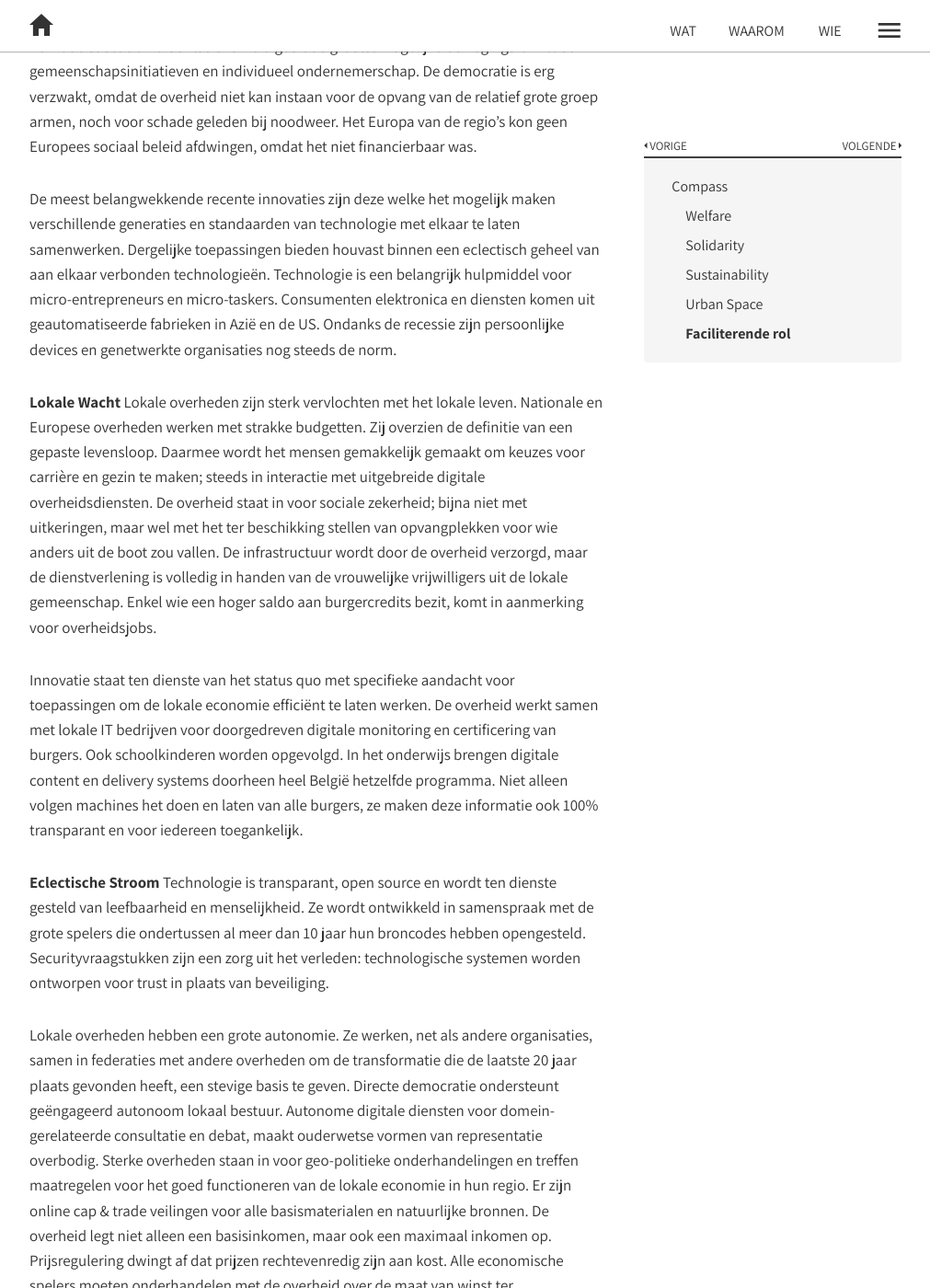
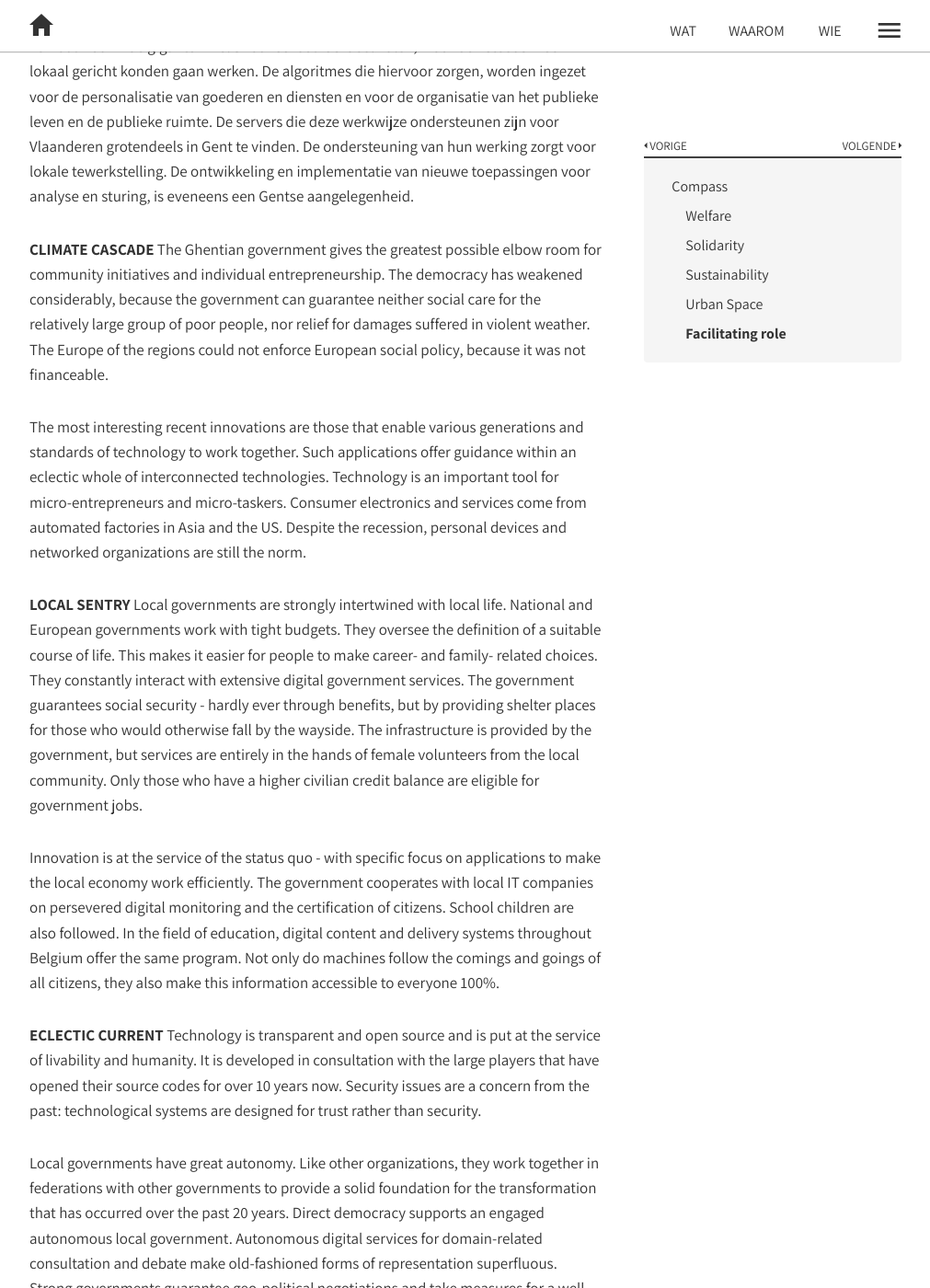
Before and after one commit to lab9k/scripts-voor-gent-2040-en, a Jekyll site: the page built from chapters/chapter-05-part-6.md, in a window 1280 px wide and 1400 px high, scrolled down 850 px. Shown: the whole window at 92% size, without its empty margins (133-1144 px from the left). Built offline with Jekyll 4.4.1, drawn with Linux system fonts in a browser that asks for light colours; nearby versions of some CDN libraries; some of the changed text lies outside the part shown.

Commit message:
Update chapter-05-part-6.md

```diff
--- a/chapters/chapter-05-part-6.md
+++ b/chapters/chapter-05-part-6.md
@@ -5,22 +5,84 @@ part: 6
 chapter: 5
 ispart: true
 permalink: /kompas/faciliterende-rol-van-overheid-en-technologie/
-title: Faciliterende rol
+title: Facilitating role
 indentlevel: 2
 ---
+Compass: Facilitating role of government and technology
+{:.chapter-intro}
 
-**Giganten Lift** De lokale overheid faciliteert plaatselijk de internationale bedrijven die de touwtjes wereldwijd in handen hebben. Ze staat in voor een reglementering die de economische spelers toelaat hun winstgevende, maar ecologisch duurzame activiteiten verder te zetten. Reusachtige commerciële databases met profielen van bewoners vervangen nu het bevolkingsregister. Het verkeer in de stad wordt door de artificiele intelligentie van de private technologische dienstverlener SLIM (Stedelijk Levend Intelligent Mobiel) geregeld en de bijhorende weginfrastructuur werd eveneens de verantwoordelijkheid van de giganten, die zo een steeds groter deel van de publieke ruimte en het privé leven dirigeren. Om de giganten ruimte te bieden voor hun ecologische maatregelen,  is er stap-voor-stap een bewuste keuze gemaakt voor een zo klein mogelijke rol van de overheid en het aantal jobs voor ambtenaren slonk daarmee aanzienlijk.
+**CORPORATE LIFT**
+The local government locally facilitates the international companies that
+pull the strings globally. It guarantees regulations that allow the economic
+players to continue their profitable but ecologically sustainable
+activities. Huge commercial databases containing resident profiles have
+now replaced the population register. Traffic in the city is controlled by the
+Artificial Intelligence of private technological service provider SLIM (urban living
+intelligent mobile) and the related road infrastructure has also become the
+responsibility of the corporates, which control an increasingly larger part of the
+public space as a result. Gradually, the conscious choice has been made to minimize
+the government’s role to offer the corporates room for their ecological measures, thus
+decreasing the number of jobs for civil servants considerably.
+Technological progress is also at the basis of the possibilities for sustainable production,
+distribution, and consumption. The fourth industrial revolution has become a sustainable
+story in which the corporates achieved economies of scale, but could also work increasingly
+locally. The algorithms ensuring this are deployed for the personalization of goods and services
+as well as the organization of public life and the public space. In Flanders, the servers
+supporting this method can largely be found in Ghent. Supporting their operation ensures
+local employment. The development and implementation of new applications for analysis
+and control are also a Ghentian affair.
 
 Technologische vooruitgang ligt mee aan de basis van de mogelijkheden voor duurzame productie, distributie en consumptie. De vierde industriële revolutie werd een duurzaam verhaal waarin de giganten weliswaar schaalvoordeel halen, maar ook steeds meer lokaal gericht konden gaan werken. De algoritmes die hiervoor zorgen, worden ingezet voor de personalisatie van goederen en diensten en voor de organisatie van het publieke leven en de publieke ruimte. De servers die deze werkwijze ondersteunen zijn voor Vlaanderen grotendeels in Gent te vinden. De ondersteuning van hun werking zorgt voor lokale tewerkstelling. De ontwikkeling en implementatie van nieuwe toepassingen voor analyse en sturing, is eveneens een Gentse aangelegenheid.
 
-**Klimaat Cascade** De Gentse overheid geeft de grootst mogelijke bewegingsruimte aan gemeenschapsinitiatieven en individueel ondernemerschap. De democratie is erg verzwakt, omdat de overheid niet kan instaan voor de opvang van de relatief grote groep armen, noch voor schade geleden bij noodweer. Het Europa van de regio’s kon geen Europees sociaal beleid afdwingen, omdat het niet financierbaar was.
+**CLIMATE CASCADE**
+The Ghentian government gives the greatest possible elbow room for community
+initiatives and individual entrepreneurship. The democracy has
+weakened considerably, because the government can guarantee neither
+social care for the relatively large group of poor people, nor relief for
+damages suffered in violent weather. The Europe of the regions could
+not enforce European social policy, because it was not financeable.
 
-De meest belangwekkende recente innovaties zijn deze welke het mogelijk maken verschillende generaties en standaarden van technologie met elkaar te laten samenwerken. Dergelijke toepassingen bieden houvast binnen een eclectisch geheel van aan elkaar verbonden technologieën. Technologie is een belangrijk hulpmiddel voor micro-entrepreneurs en micro-taskers. Consumenten elektronica en diensten komen uit geautomatiseerde fabrieken in Azië en de US. Ondanks de recessie zijn persoonlijke devices en genetwerkte organisaties nog steeds de norm.
+The most interesting recent innovations are those that enable
+various generations and standards of technology to work together. Such
+applications offer guidance within an eclectic whole of interconnected technologies.
+Technology is an important tool for micro-entrepreneurs and micro-taskers. Consumer
+electronics and services come from automated factories in Asia and the US. Despite the
+recession, personal devices and networked organizations are still the norm.
 
-**Lokale Wacht** Lokale overheden zijn sterk vervlochten met het lokale leven. Nationale en Europese overheden werken met strakke budgetten. Zij overzien de definitie van een gepaste levensloop. Daarmee wordt het mensen gemakkelijk gemaakt om keuzes voor carrière en gezin te maken; steeds in interactie met uitgebreide digitale overheidsdiensten. De overheid staat in voor sociale zekerheid; bijna niet met uitkeringen, maar wel met het ter beschikking stellen van opvangplekken voor wie anders uit de boot zou vallen. De infrastructuur wordt door de overheid verzorgd, maar de dienstverlening is volledig in handen van de vrouwelijke vrijwilligers uit de lokale gemeenschap. Enkel wie een hoger saldo aan burgercredits bezit, komt in aanmerking voor overheidsjobs.
+**LOCAL SENTRY**
+Local governments are strongly intertwined with local life.
+National and European governments work with tight budgets.
+They oversee the definition of a suitable course of life.
+This makes it easier for people to make career- and family-
+related choices. They constantly interact with extensive
+digital government services. The government guarantees
+social security - hardly ever through benefits, but by providing
+shelter places for those who would otherwise fall by the wayside.
+The infrastructure is provided by the government, but services are
+entirely in the hands of female volunteers from the local community. Only those who have
+a higher civilian credit balance are eligible for government jobs.
 
-Innovatie staat ten dienste van het status quo met specifieke aandacht voor toepassingen om de lokale economie efficiënt te laten werken. De overheid werkt samen met lokale IT bedrijven voor doorgedreven digitale monitoring en certificering van burgers. Ook schoolkinderen worden opgevolgd. In het onderwijs brengen digitale content en delivery systems doorheen heel België hetzelfde programma. Niet alleen volgen machines het doen en laten van alle burgers, ze maken deze informatie ook 100% transparant en voor iedereen toegankelijk.
+Innovation is at the service of the status quo - with specific focus on applications to make
+the local economy work efficiently. The government cooperates with local IT companies
+on persevered digital monitoring and the certification of citizens. School children are also
+followed. In the field of education, digital content and delivery systems throughout Belgium
+offer the same program. Not only do machines follow the comings and goings of all citizens,
+they also make this information accessible to everyone 100%.
 
-**Eclectische Stroom** Technologie is transparant, open source en wordt ten dienste gesteld van leefbaarheid en menselijkheid. Ze wordt ontwikkeld in samenspraak met de grote spelers die ondertussen al meer dan 10 jaar hun broncodes hebben opengesteld. Securityvraagstukken zijn een zorg uit het verleden: technologische systemen worden ontworpen voor trust in plaats van beveiliging.
+**ECLECTIC CURRENT**
+Technology is transparent and open source and is put at the service
+of livability and humanity. It is developed in consultation with the
+large players that have opened their source codes for over 10 years
+now. Security issues are a concern from the past: technological systems
+are designed for trust rather than security.
 
-Lokale overheden hebben een grote autonomie. Ze werken, net als andere organisaties, samen in federaties met andere overheden om de transformatie die de laatste 20 jaar plaats gevonden heeft, een stevige basis te geven. Directe democratie ondersteunt geëngageerd autonoom lokaal bestuur. Autonome digitale diensten voor domein-gerelateerde consultatie en debat, maakt ouderwetse vormen van representatie overbodig. Sterke overheden staan in voor geo-politieke onderhandelingen en treffen maatregelen voor het goed functioneren van de lokale economie in hun regio. Er zijn online cap & trade veilingen voor alle basismaterialen en natuurlijke bronnen. De overheid legt niet alleen een basisinkomen, maar ook een maximaal inkomen op. Prijsregulering dwingt af dat prijzen rechtevenredig zijn aan kost. Alle economische spelers moeten onderhandelen met de overheid over de maat van winst ter herinvestering.
+Local governments have great autonomy. Like other organizations,
+they work together in federations with other governments to provide a solid foundation for
+the transformation that has occurred over the past 20 years. Direct democracy supports an
+engaged autonomous local government. Autonomous digital services for domain-related
+consultation and debate make old-fashioned forms of representation superfluous. Strong
+governments guarantee geo-political negotiations and take measures for a well-functioning
+local economy in their region. There are online cap & trade auctions for all basic materials
+and natural resources. The government imposes a basic income as well as a maximum
+income. Price regulation forces prices to be directly proportional to cost. All economic players
+need to negotiate with the government on the measure of profit for reinvestment.
```
